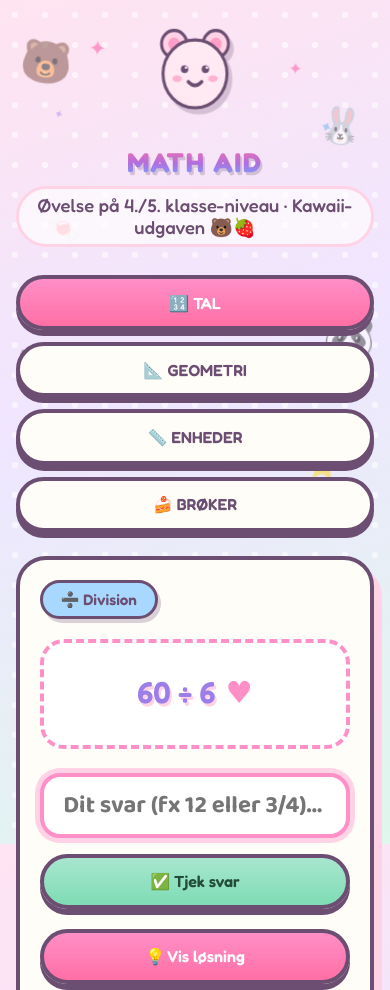
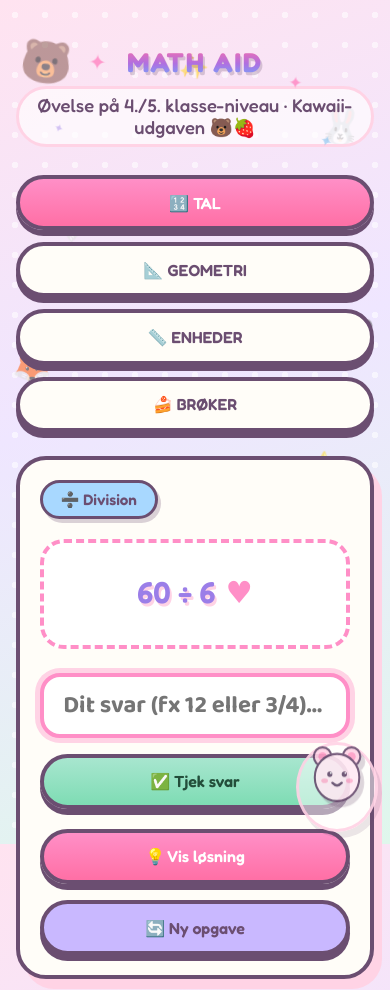
Before and after one commit to elpollodiablo2nd/matematik5klasse, a plain HTML site: page app/index.html in a window 390 px wide. Shown: the top 990 px of the page. Drawn offline with Linux system fonts and the light colour scheme.

Commit message:
Fix g->kg conversion (was 10x too large); move mascot to fixed translucent corner bubble; fix clipped figure labels
- vaegt g->kg used big:100 so 500 g answered 5 kg; now big:1000 with
  step:100 (200-900 g -> 0,2-0,9 kg)
- generateEnhed supports optional 'step' for pretty input values
- geometry figures: labels moved inside shapes so they never clip
- mascot moved from header to fixed bottom-right translucent bubble
  (pointer-events:none) so it is always visible and reacts to answers
- verified: 12000 generated problems recomputed against expected answers

Co-authored-by: elpollodiablo2nd <elpollodiablo2nd@users.noreply.github.com>

```diff
--- a/app/index.html
+++ b/app/index.html
@@ -91,13 +91,22 @@
         }
 
         .mascot-wrap {
-            position: relative;
-            display: inline-block;
+            position: fixed;
+            right: 20px;
+            bottom: 20px;
+            z-index: 40;
+            pointer-events: none;
+            background: rgba(255, 255, 255, 0.55);
+            border: 3px solid var(--pink-soft);
+            border-radius: 50%;
+            padding: 8px;
+            opacity: 0.92;
+            box-shadow: 4px 6px 0 rgba(107, 78, 113, 0.15);
         }
 
         .mascot {
-            width: 118px;
-            height: 118px;
+            width: 84px;
+            height: 84px;
             filter: drop-shadow(4px 5px 0 rgba(107, 78, 113, 0.25));
             animation: bob 2.2s ease-in-out infinite;
         }
@@ -487,7 +496,8 @@
 
         @media (max-width: 640px) {
             h1 { font-size: 1.7rem; }
-            .mascot { width: 92px; height: 92px; }
+            .mascot-wrap { right: 12px; bottom: 12px; padding: 6px; }
+            .mascot { width: 64px; height: 64px; }
             .math-expression { font-size: 1.9rem; }
             .buttons { flex-direction: column; }
             .answer-row { flex-direction: column; }
@@ -512,12 +522,6 @@
     <span class="bg-emoji" style="top: 8%; left: 46%; font-size: 1.5rem;">✨</span>
     <span class="bg-emoji" style="top: 82%; left: 45%; font-size: 1.7rem;">🍼</span>
 
-    <div class="container">
-        <header>
-            <span class="sparkle" style="top: 0; left: 20%; font-size: 1.4rem;">✦</span>
-            <span class="sparkle" style="top: 24px; right: 20%; font-size: 1.1rem; animation-delay: 0.4s;">✦</span>
-            <span class="sparkle" style="top: 70px; left: 10%; font-size: 1rem; animation-delay: 0.8s; color: var(--lav-deep);">✦</span>
-            <span class="sparkle" style="top: 80px; right: 11%; font-size: 1.3rem; animation-delay: 1.2s; color: var(--blue-deep);">✦</span>
     <div class="mascot-wrap" id="mascot-wrap">
         <svg class="mascot" id="mascot" viewBox="0 0 120 120" xmlns="http://www.w3.org/2000/svg" aria-label="Squishy bamse-maskot">
             <circle cx="32" cy="28" r="17" fill="#FFD3E5" stroke="#6B4E71" stroke-width="4"/>
@@ -549,6 +553,13 @@
             <path class="mouth-wah" d="M50 80 q5 -6 10 0 q5 6 10 0" stroke="#6B4E71" stroke-width="4.5" fill="none" stroke-linecap="round"/>
         </svg>
     </div>
+
+    <div class="container">
+        <header>
+            <span class="sparkle" style="top: 0; left: 20%; font-size: 1.4rem;">✦</span>
+            <span class="sparkle" style="top: 24px; right: 20%; font-size: 1.1rem; animation-delay: 0.4s;">✦</span>
+            <span class="sparkle" style="top: 70px; left: 10%; font-size: 1rem; animation-delay: 0.8s; color: var(--lav-deep);">✦</span>
+            <span class="sparkle" style="top: 80px; right: 11%; font-size: 1.3rem; animation-delay: 1.2s; color: var(--blue-deep);">✦</span>
             <h1>MATH AID</h1>
             <p class="subtitle">Øvelse på 4./5. klasse-niveau · Kawaii-udgaven 🐻🍓</p>
         </header>
@@ -876,7 +887,7 @@
             currentProblem.answer = wantAreal ? l * b : 2 * (l + b);
             const w = 40 + l * 9;
             const h = 26 + b * 7;
-            currentProblem.figure = `<svg viewBox="0 0 210 130"><rect x="35" y="25" width="${w}" height="${h}" rx="14" fill="#CDE7FF" stroke="#6B4E71" stroke-width="4"/><text x="${35 + w / 2 - 14}" y="17" class="fig-label">l = ${l}</text><text x="${35 + w + 6}" y="${25 + h / 2 + 6}" class="fig-label">b = ${b}</text>${faceSVG(35 + w / 2, 25 + h / 2 - 4, 1)}</svg>`;
+            currentProblem.figure = `<svg viewBox="0 0 210 130"><rect x="35" y="25" width="${w}" height="${h}" rx="14" fill="#CDE7FF" stroke="#6B4E71" stroke-width="4"/><text x="${35 + w / 2 - 14}" y="17" class="fig-label">l = ${l}</text><text x="${35 + w - 10}" y="${25 + h - 8}" text-anchor="end" class="fig-label">b = ${b}</text>${faceSVG(35 + w / 2, 25 + h / 2 - 8, 1)}</svg>`;
             currentProblem.steps = wantAreal ? [
                 `Vi skal finde arealet af rektanglet med længde <kbd>l = ${l}</kbd> og bredde <kbd>b = ${b}</kbd> 🐻`,
                 `Formel: <kbd>A = l · b</kbd>`,
@@ -897,7 +908,9 @@
             currentProblem.problem = wantAreal ? 'A = ?' : 'O = ?';
             currentProblem.answer = wantAreal ? s * s : 4 * s;
             const w = 34 + s * 8;
-            currentProblem.figure = `<svg viewBox="0 0 210 130"><rect x="${(210 - w) / 2}" y="${(120 - w) / 2 + 5}" width="${w}" height="${w}" rx="14" fill="#E6D9FF" stroke="#6B4E71" stroke-width="4"/><text x="${(210 - w) / 2 + w / 2 - 16}" y="${(120 - w) / 2 - 4}" class="fig-label">s = ${s}</text><text x="${(210 - w) / 2 + w + 6}" y="${(120 - w) / 2 + w / 2 + 6}" class="fig-label">s = ${s}</text>${faceSVG(105, 65, 1)}</svg>`;
+            const x = (210 - w) / 2;
+            const y = (150 - w) / 2;
+            currentProblem.figure = `<svg viewBox="0 0 210 150"><rect x="${x}" y="${y}" width="${w}" height="${w}" rx="14" fill="#E6D9FF" stroke="#6B4E71" stroke-width="4"/><text x="${x + w / 2 - 16}" y="${y - 6}" class="fig-label">s = ${s}</text><text x="${x + w - 10}" y="${y + w / 2 + 6}" text-anchor="end" class="fig-label">s = ${s}</text>${faceSVG(105, y + w / 2 - 7, 1)}</svg>`;
             currentProblem.steps = wantAreal ? [
                 `Vi skal finde arealet af kvadratet med sidelængde <kbd>s = ${s}</kbd> 🐰`,
                 `Formel: <kbd>A = s · s = s²</kbd>`,
@@ -938,7 +951,7 @@
             vaegt: [
                 { fra: 'kg', til: 'g', faktor: 1000, vmin: 1, vmax: 9, note: '1 kg = 1000 g' },
                 { fra: 't', til: 'kg', faktor: 1000, vmin: 1, vmax: 3, note: '1 t = 1000 kg' },
-                { fra: 'g', til: 'kg', faktor: 0.001, vmin: 2, vmax: 9, big: 100, note: '1000 g = 1 kg' }
+                { fra: 'g', til: 'kg', faktor: 0.001, vmin: 2, vmax: 9, big: 1000, step: 100, note: '1000 g = 1 kg' }
             ],
             volumen: [
                 { fra: 'L', til: 'dL', faktor: 10, vmin: 2, vmax: 9, note: '1 L = 10 dL' },
@@ -952,7 +965,8 @@
             currentProblem.type = type;
             const table = enhedTables[type];
             const conv = table[Math.floor(Math.random() * table.length)];
-            const v = conv.big ? rand(conv.vmin, conv.vmax) * conv.big : rand(conv.vmin, conv.vmax);
+            const step = conv.step || conv.big || 1;
+            const v = step > 1 ? rand(conv.vmin, conv.vmax) * step : rand(conv.vmin, conv.vmax);
             currentProblem.answer = conv.faktor >= 1 ? v * conv.faktor : round2(v / conv.big);
             currentProblem.answerText = `${formatNumber(currentProblem.answer)} ${conv.til}`;
             currentProblem.problem = `Omregn ${formatNumber(v)} ${conv.fra} til ${conv.til} = ?`;
```
Also changed, not shown: index.html (+29 -15 lines). Lines whose indentation alone changed are shown as unchanged.
